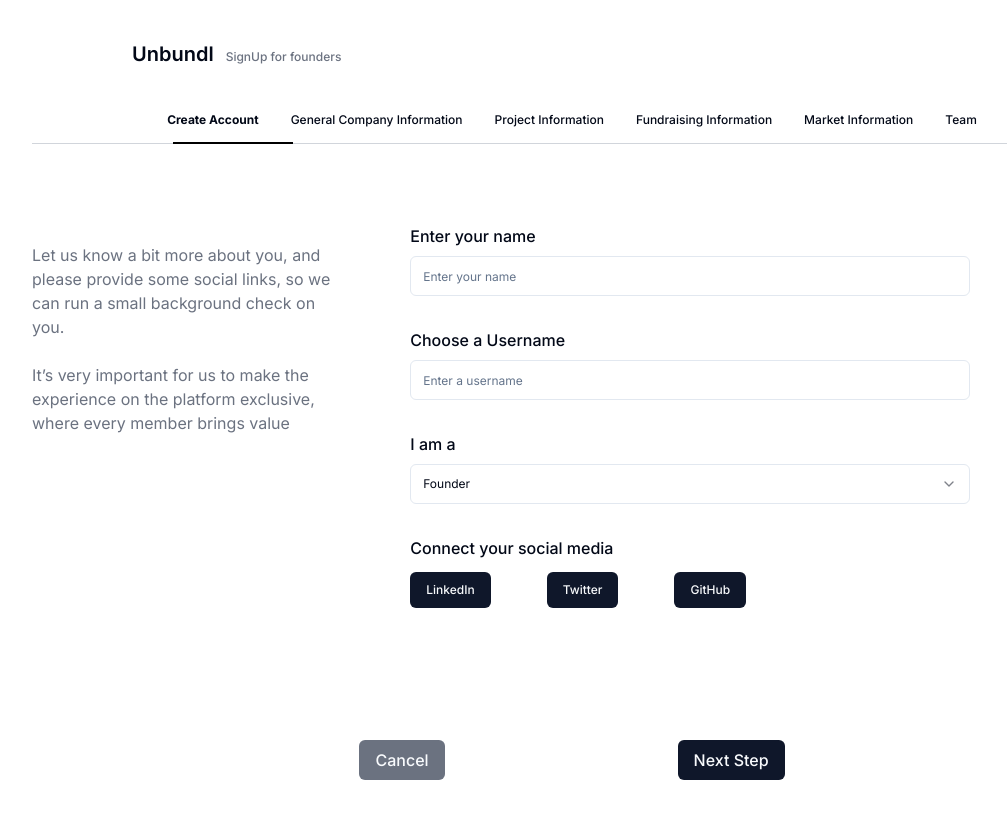
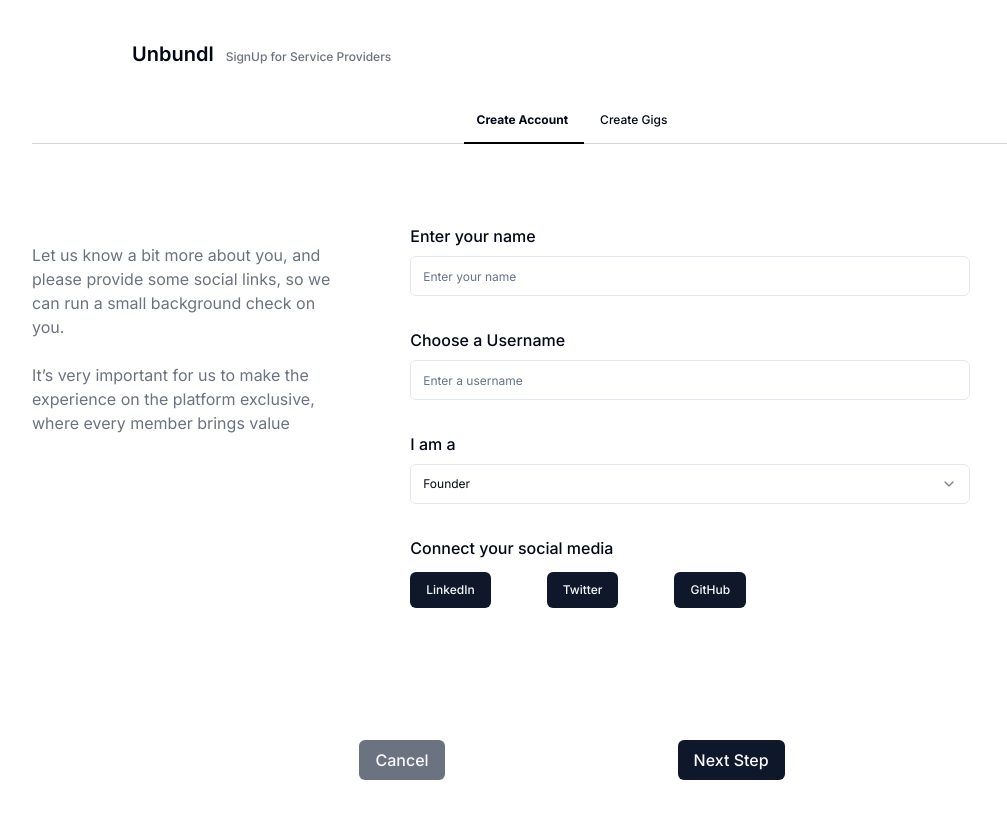
Before and after one commit to ShaikhNabeelShabbir/unbundl-web, a React (Vite) app: page / in a window 1280 px wide. Shown: the top 818 px of the page, without its empty margins (68-1075 px from the left). Built offline with nearby package versions, Linux system fonts and the light colour scheme.

Commit message:
adjustment for deployment

```diff
--- a/src/App.tsx
+++ b/src/App.tsx
@@ -16,7 +16,7 @@
 // import Invest from "./pages/startup/invest";
 // import Network from "./pages/startup/network";
 // import Services from "./pages/startup/services";
-import Signup from "./pages/admin/signup";
+// import Signup from "./pages/admin/signup";
 import Signupforserviceproviders from "./pages/admin/signupforserviceproviders";
 
 const App: React.FC = () => {
@@ -38,7 +38,7 @@
           {/* <Route path="/software-stash" element={<SoftwareStash />} /> */}
           {/* <Route path="/my-portfolio" element={<MyPortfolio />} /> */}
           {/* <Route path="/research-library" element={<ResearchLibrary />} /> */}
-          <Route path="/" element={<Signup />} />
+          <Route path="/" element={<Signupforserviceproviders />} />
           <Route
             path="/service-providers"
             element={<Signupforserviceproviders />}
```
